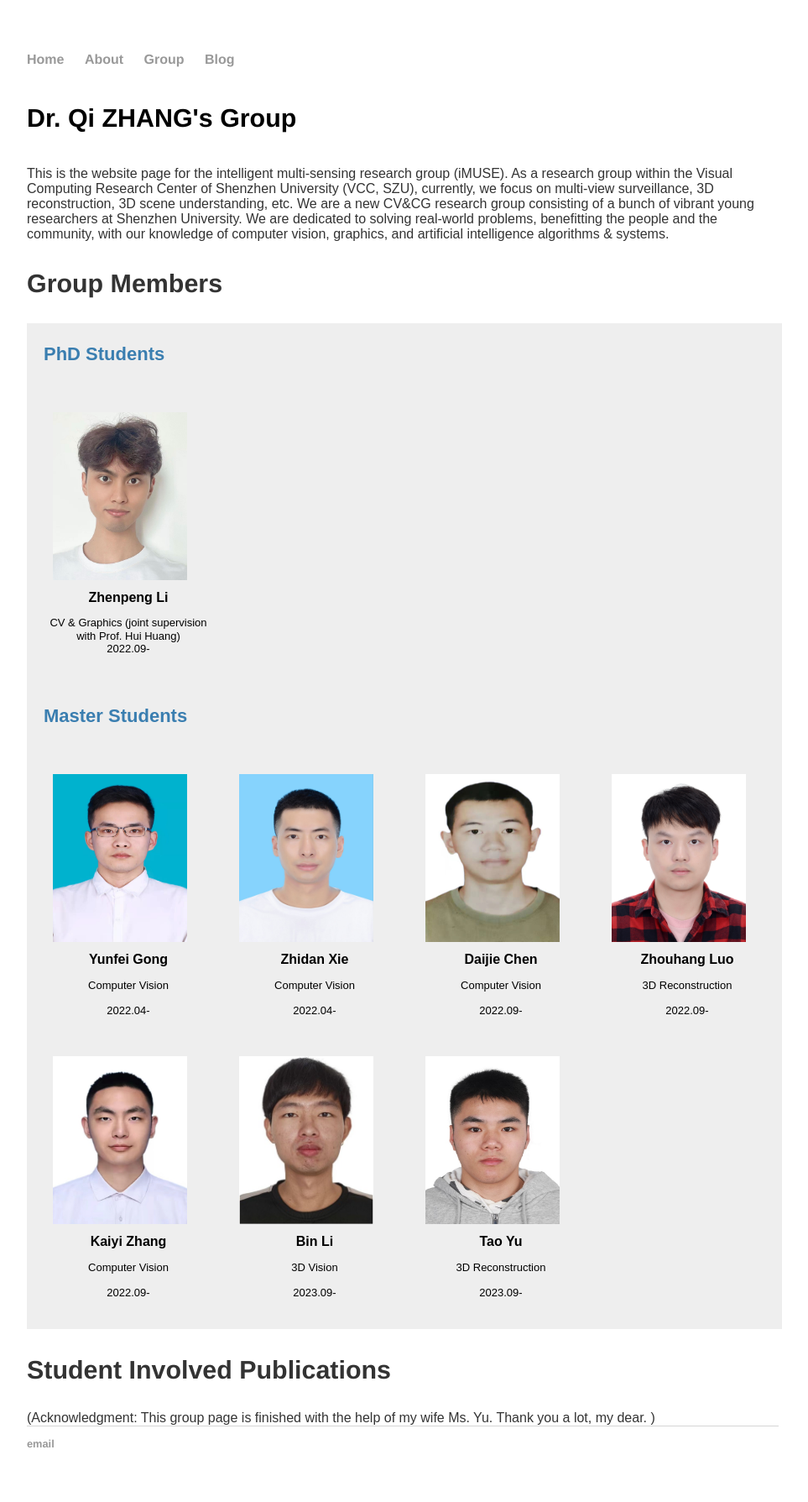
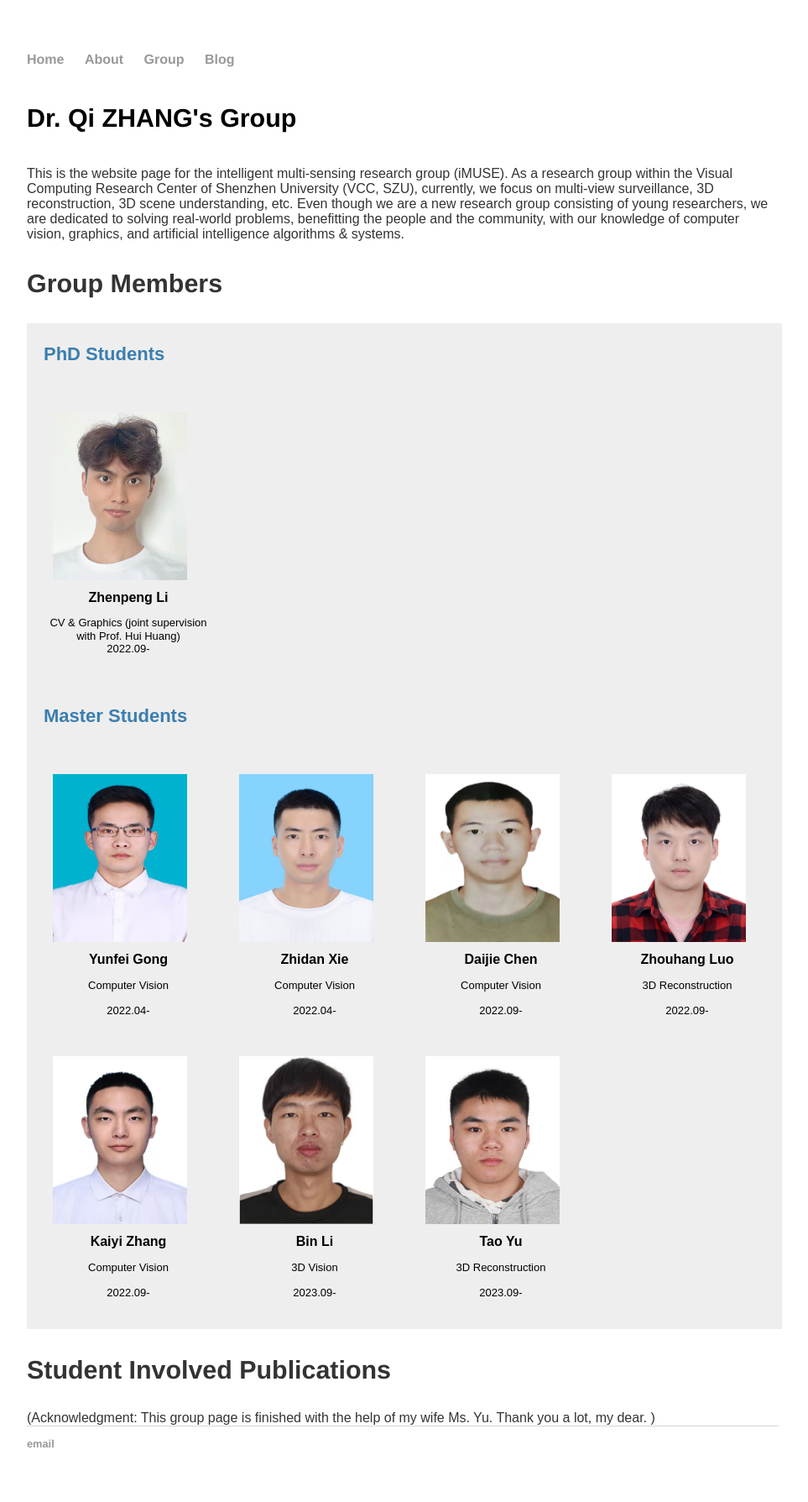
Before and after one commit to zqyq/zqyq.github.io, a Jekyll site: the page built from group/index.html, in a window 1280 px wide. Shown: the whole page at 84% size, without its empty margins (160-1123 px from the left). Built offline with Jekyll 4.4.1, drawn with Linux system fonts in a browser that asks for light colours.

Commit message:
Update index.html

```diff
--- a/group/index.html
+++ b/group/index.html
@@ -9,8 +9,7 @@ title: Qi ZHANG's Group
       we focus on multi-view surveillance, 3D reconstruction, 3D scene understanding, etc.
 
 <p2>
-      We are a new CV&CG research group consisting of a bunch of vibrant young researchers at Shenzhen University.
-      We are dedicated to solving real-world problems, benefitting the people and the community,
+      Even though we are a new research group consisting of young researchers, we are dedicated to solving real-world problems, benefitting the people and the community,
 	with our knowledge of computer vision, graphics, and artificial intelligence algorithms & systems.
 
 
```
